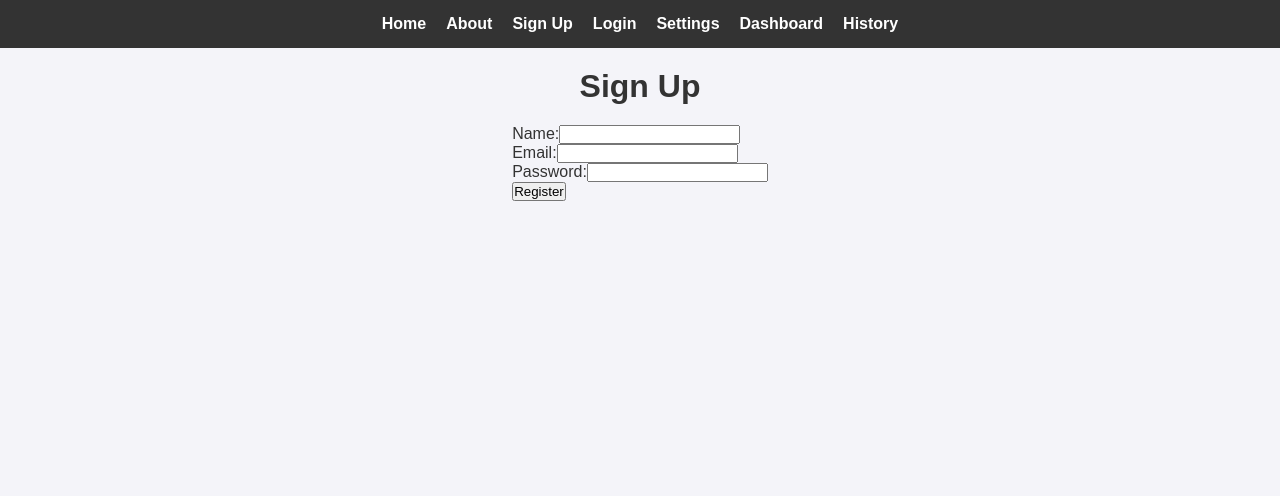
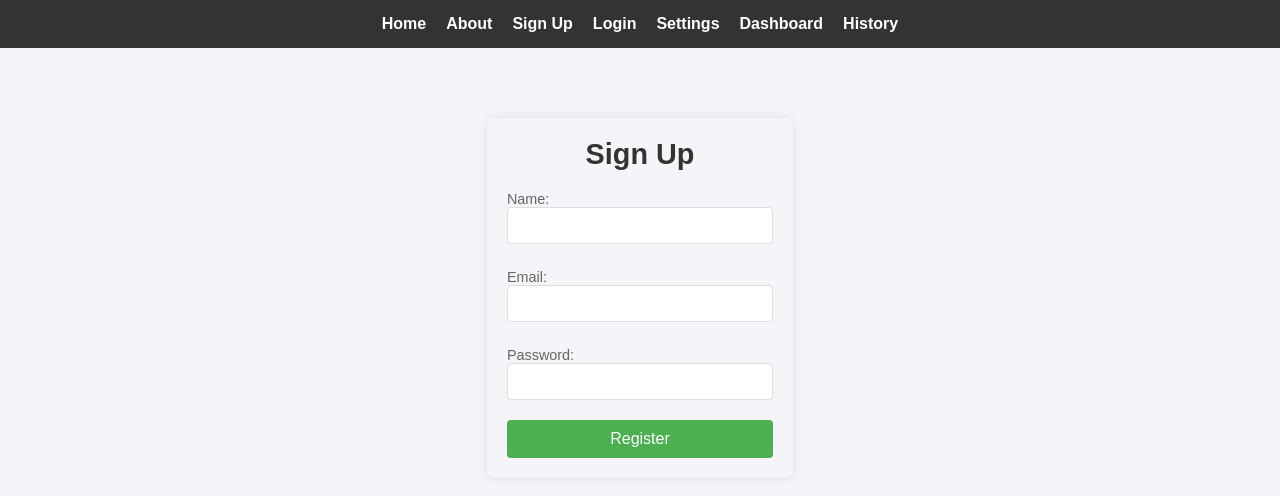
Before and after one commit to sameera474/frontend, a React (Create React App) app: page /signup in a window 1280 px wide. Shown: the top 496 px of the page. Built offline with nearby package versions, Linux system fonts and the light colour scheme.

Commit message:
Add new features in logging page

```diff
--- /dev/null
+++ b/src/pages/Form.css
@@ -0,0 +1,64 @@
+/* src/pages/Form.css */
+
+.form-container {
+  max-width: 400px;
+  margin: 50px auto;
+  padding: 20px;
+  background-color: #f4f4f9;
+  border-radius: 8px;
+  box-shadow: 0 0 10px rgba(0, 0, 0, 0.1);
+  font-family: Arial, sans-serif;
+}
+
+.form-container h1 {
+  font-size: 1.8em;
+  margin-bottom: 20px;
+  color: #333;
+  text-align: center;
+}
+
+.form-container label {
+  display: block;
+  margin: 10px 0 5px;
+  font-size: 0.9em;
+  color: #666;
+}
+
+.form-container input[type="email"],
+.form-container input[type="password"],
+.form-container input[type="text"] {
+  width: 100%;
+  padding: 10px;
+  margin-bottom: 15px;
+  border: 1px solid #ddd;
+  border-radius: 4px;
+  box-sizing: border-box;
+}
+
+.form-container button {
+  width: 100%;
+  padding: 10px;
+  background-color: #4caf50;
+  border: none;
+  border-radius: 4px;
+  color: white;
+  font-size: 1em;
+  cursor: pointer;
+}
+
+.form-container button:hover {
+  background-color: #45a049;
+}
+
+.form-container a {
+  display: block;
+  text-align: center;
+  margin-top: 15px;
+  color: #4caf50;
+  text-decoration: none;
+  font-size: 0.9em;
+}
+
+.form-container a:hover {
+  text-decoration: underline;
+}
--- a/src/pages/Login.js
+++ b/src/pages/Login.js
@@ -1,20 +1,40 @@
-import React from "react";
+// src/pages/Login.js
+import React, { useState } from "react";
+import "./Form.css"; // Import Form.css for styling
 
 const Login = () => {
+  const [email, setEmail] = useState("");
+  const [password, setPassword] = useState("");
+
+  const handleSubmit = (e) => {
+    e.preventDefault();
+    // Handle login logic here
+  };
+
   return (
-    <div>
+    <div className="form-container">
       <h1>Login</h1>
-      <form>
+      <form onSubmit={handleSubmit}>
         <label>
           Email:
-          <input type="email" name="email" />
+          <input
+            type="email"
+            name="email"
+            value={email}
+            onChange={(e) => setEmail(e.target.value)}
+            required
+          />
         </label>
-        <br />
         <label>
           Password:
-          <input type="password" name="password" />
+          <input
+            type="password"
+            name="password"
+            value={password}
+            onChange={(e) => setPassword(e.target.value)}
+            required
+          />
         </label>
-        <br />
         <button type="submit">Login</button>
       </form>
     </div>
--- a/src/pages/SignUp.js
+++ b/src/pages/SignUp.js
@@ -1,25 +1,51 @@
-import React from "react";
+// src/pages/SignUp.js
+import React, { useState } from "react";
+import "./Form.css"; // Import Form.css for styling
 
 const SignUp = () => {
+  const [name, setName] = useState("");
+  const [email, setEmail] = useState("");
+  const [password, setPassword] = useState("");
+
+  const handleSubmit = (e) => {
+    e.preventDefault();
+    // Handle signup logic here
+  };
+
   return (
-    <div>
+    <div className="form-container">
       <h1>Sign Up</h1>
-      <form>
+      <form onSubmit={handleSubmit}>
         <label>
           Name:
-          <input type="text" name="name" />
+          <input
+            type="text"
+            name="name"
+            value={name}
+            onChange={(e) => setName(e.target.value)}
+            required
+          />
         </label>
-        <br />
         <label>
           Email:
-          <input type="email" name="email" />
+          <input
+            type="email"
+            name="email"
+            value={email}
+            onChange={(e) => setEmail(e.target.value)}
+            required
+          />
         </label>
-        <br />
         <label>
           Password:
-          <input type="password" name="password" />
+          <input
+            type="password"
+            name="password"
+            value={password}
+            onChange={(e) => setPassword(e.target.value)}
+            required
+          />
         </label>
-        <br />
         <button type="submit">Register</button>
       </form>
     </div>
```
